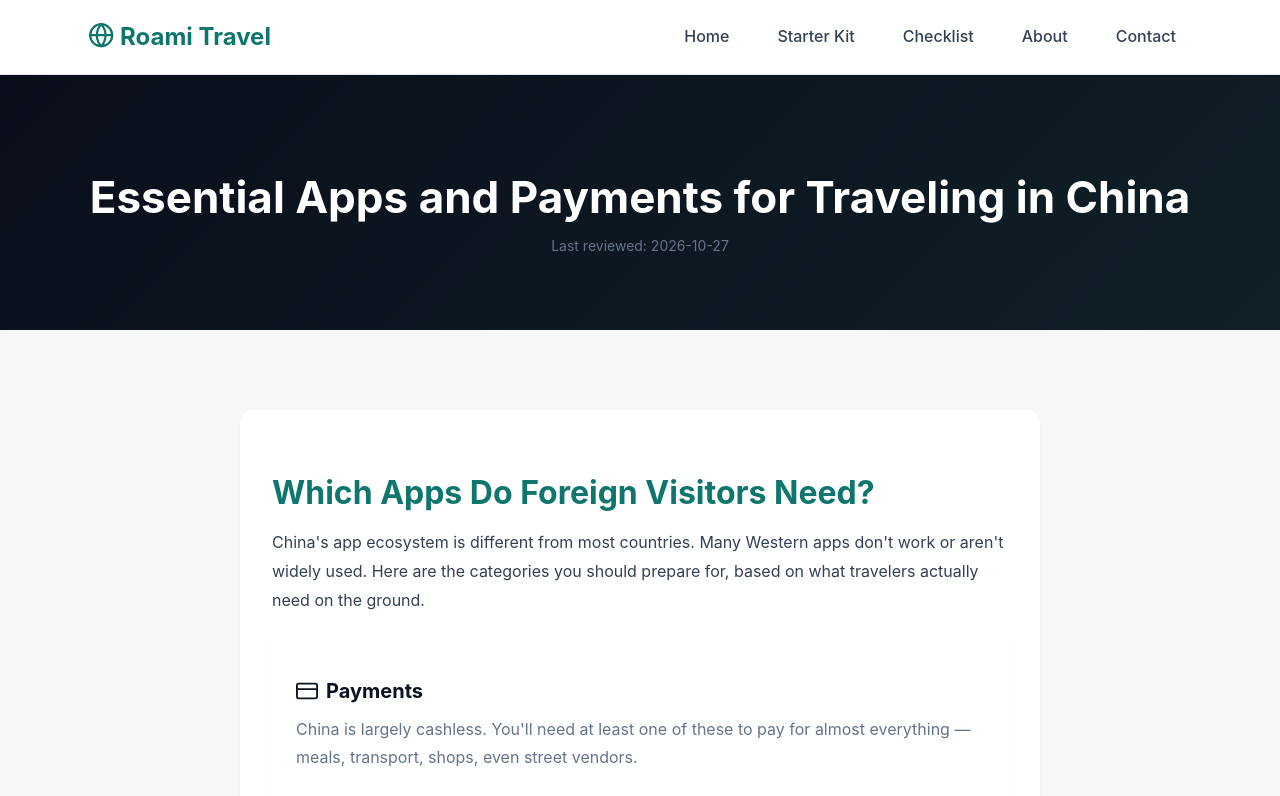
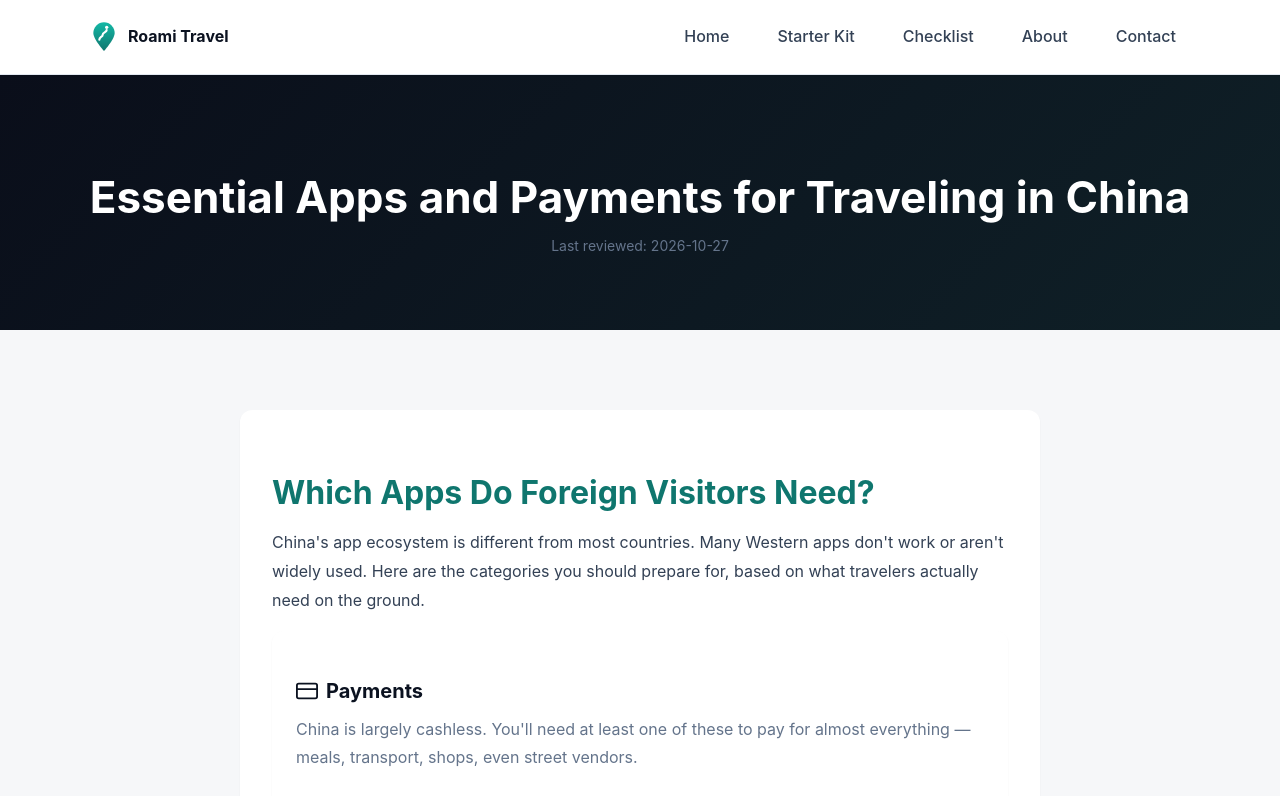
Before and after one commit to zhaojn515/roami-travel, a plain HTML site: page china-travel-apps/index.html in a window 1280 px wide. Shown: the top 796 px of the page. Drawn offline with Linux system fonts and the light colour scheme.

Commit message:
Fix logo, hero format, clean images (apps)

```diff
--- a/china-travel-apps/index.html
+++ b/china-travel-apps/index.html
@@ -87,6 +87,10 @@
   <script src="/scripts/ga4.js"></script>
 
   <style>
+
+    .logo { display: inline-flex !important; align-items: center; gap: 8px; text-decoration: none; color: var(--color-ink); font-weight: 700; font-size: 16px; }
+    .logo-text { font-size: 16px; }
+    .roami-mark { flex-shrink: 0; vertical-align: middle; }
 .si{display:inline-block;width:1.1em;height:1.1em;vertical-align:-0.15em;fill:none;stroke:currentColor;stroke-width:2;stroke-linecap:round;stroke-linejoin:round}
 .si-check{color:#059669;stroke-width:2.5}
 .si-x{color:#dc2626;stroke-width:2.5}
@@ -302,7 +306,7 @@
   <header class="site-header">
     <div class="container">
       <div class="header-inner">
-        <a href="/" class="logo" aria-label="Roami Travel Home"><svg class="si" viewBox="0 0 24 24"><circle cx="12" cy="12" r="10"/><line x1="2" y1="12" x2="22" y2="12"/><path d="M12 2a15.3 15.3 0 0 1 4 10 15.3 15.3 0 0 1-4 10 15.3 15.3 0 0 1-4-10 15.3 15.3 0 0 1 4-10z"/></svg> Roami Travel</a>
+        <a href="/" class="logo" aria-label="Roami Travel Home"><svg class="roami-mark" viewBox="0 0 96 96" width="32" height="32" xmlns="http://www.w3.org/2000/svg"><defs><linearGradient id="mark-g" x1="0" y1="0" x2="0" y2="1"><stop offset="0" stop-color="#14b8a6"/><stop offset="1" stop-color="#0f766e"/></linearGradient></defs><path fill="url(#mark-g)" d="M48,90 C48,90 16,55 16,36 A32,32 0 1 1 80,36 C80,55 48,90 48,90 Z"/><path fill="none" stroke="#ffffff" stroke-width="6.5" stroke-linecap="round" stroke-linejoin="round" d="M34,56 C34,48 44,48 44,41 C44,34 56,34 56,27"/><circle cx="56" cy="19" r="5" fill="#ffffff"/></svg> <span class="logo-text">Roami Travel</span></a>
         <button class="nav-toggle" aria-label="Toggle navigation" aria-expanded="false">☰</button>
         <nav class="main-nav" aria-label="Main navigation">
           <ul class="nav-list">
```
